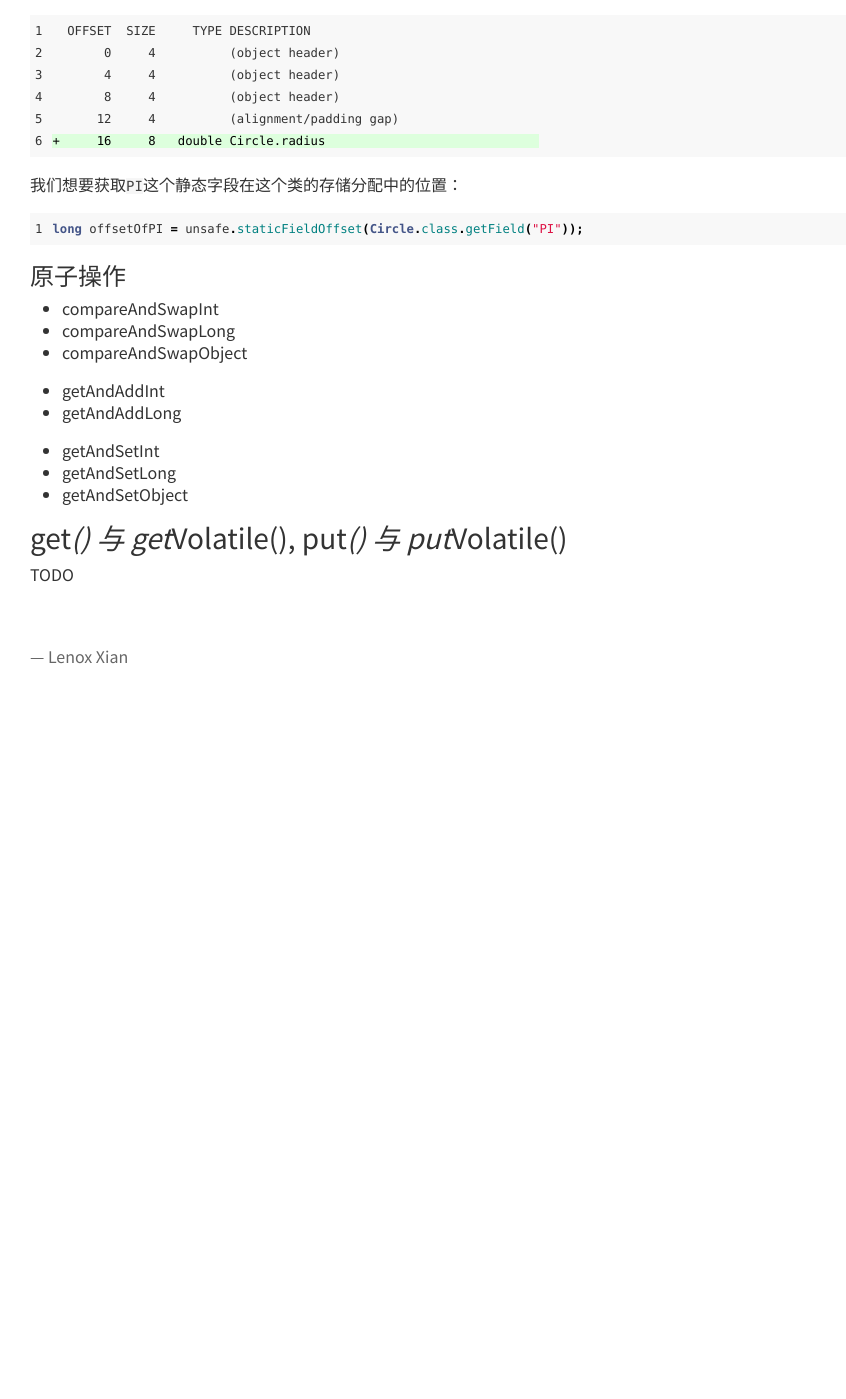
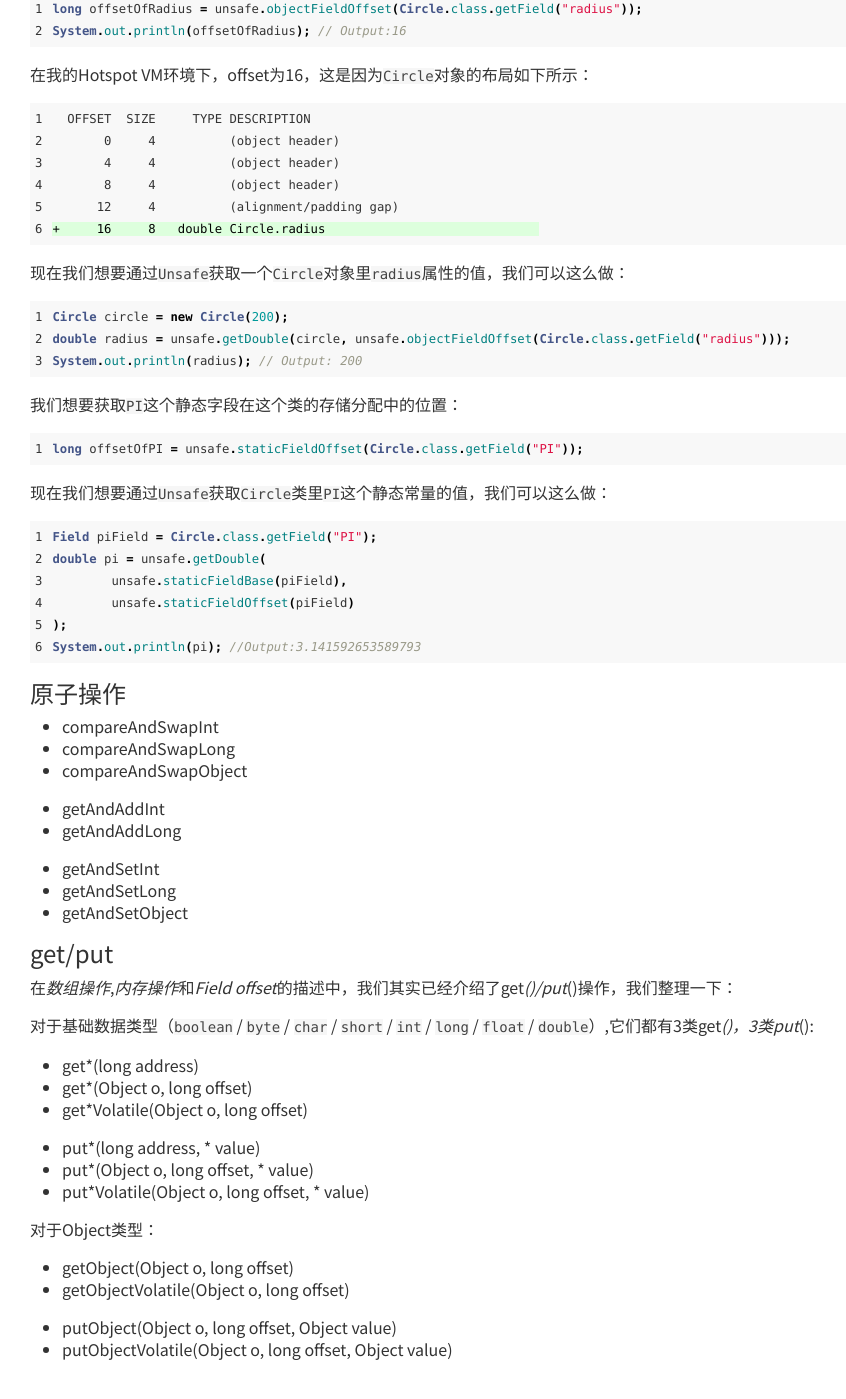
Before and after one commit to nikeorever/nikeorever.github.io, a Jekyll site: the page built from _posts/2020-06-10-java-Unsafe.md, in a window 1280 px wide and 1400 px high, scrolled down 3297 px. Shown: the whole window, without its empty margins (0-846 px from the left). Built offline with Jekyll 4.4.1, drawn with Linux system fonts in a browser that asks for light colours; before the commit the page ends 4010 px from its top, so only the background shows below that; some of the changed text lies outside the part shown.

Commit message:
Deploy blog

````diff
--- a/_posts/2020-06-10-java-Unsafe.md
+++ b/_posts/2020-06-10-java-Unsafe.md
@@ -135,7 +135,11 @@ unsafe.freeMemory(ptr);
 public class Circle {
     public static final double PI = Math.PI;
 
-    public double radius;
+    public final double radius;
+
+    public Circle(double radius) {
+        this.radius = radius;
+    }
 }
 ```
 我们想要获取`radius`这个`Field`的位置，这个位置和这个类对象的布局有关。
@@ -152,9 +156,25 @@ System.out.println(offsetOfRadius); // Output:16
       12     4          (alignment/padding gap)
 +     16     8   double Circle.radius
 ```
+现在我们想要通过`Unsafe`获取一个`Circle`对象里`radius`属性的值，我们可以这么做：
+```java
+Circle circle = new Circle(200);
+double radius = unsafe.getDouble(circle, unsafe.objectFieldOffset(Circle.class.getField("radius")));
+System.out.println(radius); // Output: 200
+```
+
 我们想要获取`PI`这个静态字段在这个类的存储分配中的位置：
 ```java
 long offsetOfPI = unsafe.staticFieldOffset(Circle.class.getField("PI"));
+```
+现在我们想要通过`Unsafe`获取`Circle`类里`PI`这个静态常量的值，我们可以这么做：
+```java
+Field piField = Circle.class.getField("PI");
+double pi = unsafe.getDouble(
+        unsafe.staticFieldBase(piField),
+        unsafe.staticFieldOffset(piField)
+);
+System.out.println(pi); //Output:3.141592653589793
 ```
 
 #### 原子操作
@@ -170,6 +190,22 @@ long offsetOfPI = unsafe.staticFieldOffset(Circle.class.getField("PI"));
  - getAndSetLong
  - getAndSetObject
 
-### get*() 与 get*Volatile(), put*() 与 put*Volatile()
+#### get/put
 
-TODO
+在*数组操作*,*内存操作*和*Field offset*的描述中，我们其实已经介绍了get*()/put*()操作，我们整理一下：
+
+对于基础数据类型（`boolean` / `byte` / `char` / `short` / `int` / `long` / `float` / `double`）,它们都有3类get*()，3类put*():
+ - get*(long address)
+ - get*(Object o, long offset)
+ - get*Volatile(Object o, long offset)
+
+ - put*(long address, * value)
+ - put*(Object o, long offset, * value)
+ - put*Volatile(Object o, long offset, * value)
+
+对于Object类型：
+ - getObject(Object o, long offset)
+ - getObjectVolatile(Object o, long offset)
+
+ - putObject(Object o, long offset, Object value)
+ - putObjectVolatile(Object o, long offset, Object value)
````
